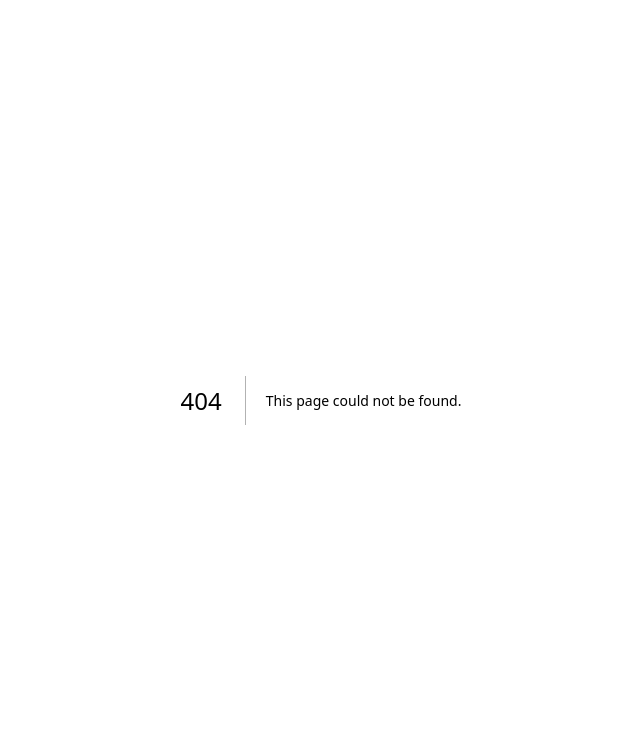
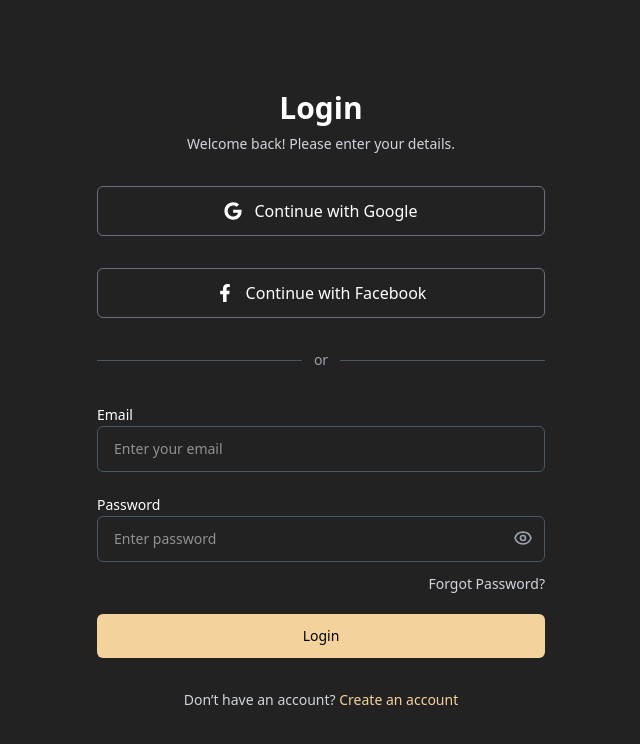
Before and after one commit to ayatbd/car-accessory-backup, a Next.js app: page /login in a window 1280 px wide. Before the commit this address had no page. Shown: the top 744 px of the page, without its empty margins (319-959 px from the left). Built offline with nearby package versions, Linux system fonts and the light colour scheme.

Commit message:
added login page

```diff
--- /dev/null
+++ b/app/login/page.tsx
@@ -0,0 +1,106 @@
+"use client";
+
+import { useState } from "react";
+import { FaGoogle, FaFacebookF } from "react-icons/fa";
+import { HiOutlineEye, HiOutlineEyeOff } from "react-icons/hi";
+
+export default function LoginPage() {
+  const [showPassword, setShowPassword] = useState(false);
+
+  return (
+    <div className="min-h-screen bg-[#222222] flex items-center justify-center px-4">
+      <div className="w-full max-w-md text-white space-y-8">
+        {/* Title */}
+        <div className="text-center space-y-2">
+          <h1 className="text-3xl font-semibold">Login</h1>
+          <p className="text-sm text-gray-300">
+            Welcome back! Please enter your details.
+          </p>
+        </div>
+
+        {/* Social login */}
+        <button className="w-full flex items-center justify-center gap-3 border border-gray-500 py-3 rounded-md hover:bg-white/10 transition">
+          <FaGoogle size={18} />
+          Continue with Google
+        </button>
+
+        <button className="w-full flex items-center justify-center gap-3 border border-gray-500 py-3 rounded-md hover:bg-white/10 transition">
+          <FaFacebookF size={18} />
+          Continue with Facebook
+        </button>
+
+        {/* Divider */}
+        <div className="flex items-center gap-3">
+          <div className="flex-1 h-[1px] bg-gray-600"></div>
+          <span className="text-gray-400 text-sm">or</span>
+          <div className="flex-1 h-[1px] bg-gray-600"></div>
+        </div>
+
+        {/* Login Form */}
+        <form className="space-y-5">
+          {/* Email */}
+          <div className="space-y-1">
+            <label className="text-sm">Email</label>
+            <input
+              type="email"
+              placeholder="Enter your email"
+              className="w-full px-4 py-3 rounded-md bg-transparent border border-gray-600 text-sm focus:outline-none focus:border-white"
+            />
+          </div>
+
+          {/* Password */}
+          <div className="space-y-1">
+            <label className="text-sm">Password</label>
+            <div className="relative">
+              <input
+                type={showPassword ? "text" : "password"}
+                placeholder="Enter password"
+                className="w-full px-4 py-3 rounded-md bg-transparent border border-gray-600 text-sm focus:outline-none focus:border-white"
+              />
+              <button
+                type="button"
+                onClick={() => setShowPassword(!showPassword)}
+                className="absolute right-3 top-3 text-gray-400"
+              >
+                {showPassword ? (
+                  <HiOutlineEyeOff size={20} />
+                ) : (
+                  <HiOutlineEye size={20} />
+                )}
+              </button>
+            </div>
+          </div>
+
+          {/* Forgot password */}
+          <div className="flex justify-end -mt-2">
+            <a
+              href="/forgot-password"
+              className="text-sm text-gray-300 hover:underline"
+            >
+              Forgot Password?
+            </a>
+          </div>
+
+          {/* Login Button */}
+          <button
+            type="submit"
+            className="w-full bg-[#F3D29C] text-black py-3 rounded-md text-sm font-medium hover:bg-[#eac88d] transition"
+          >
+            Login
+          </button>
+        </form>
+
+        {/* Register Link */}
+        <p className="text-center text-sm text-gray-300">
+          Don’t have an account?{" "}
+          <a
+            href="/signup"
+            className="text-[#F3D29C] font-medium hover:underline"
+          >
+            Create an account
+          </a>
+        </p>
+      </div>
+    </div>
+  );
+}
```
